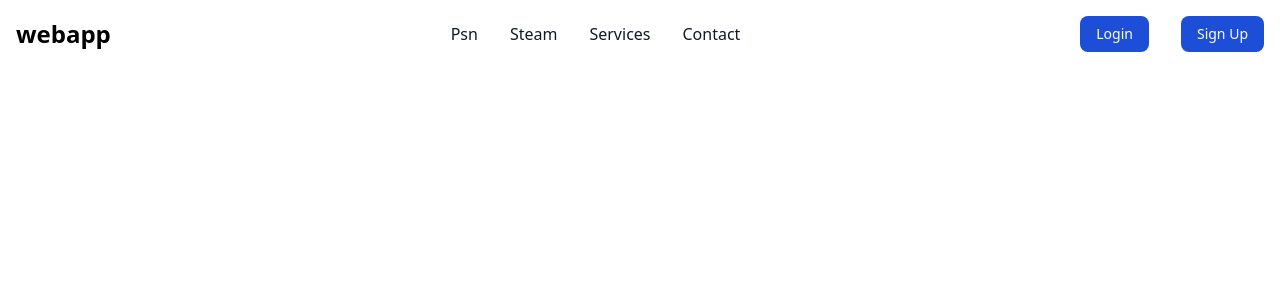
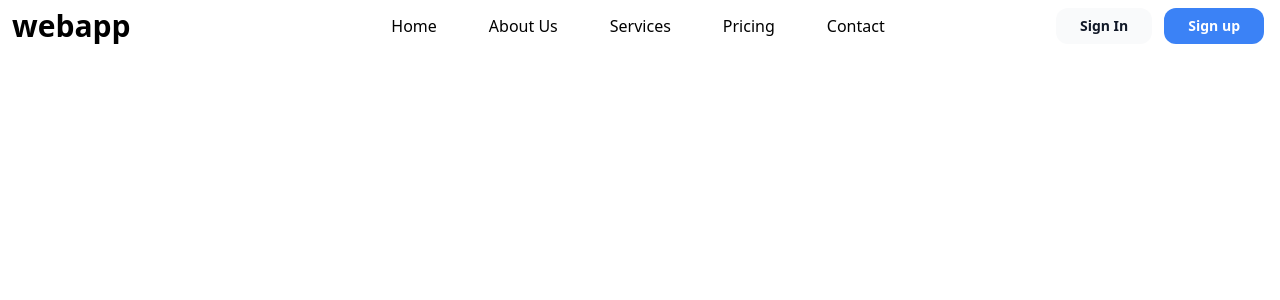
Before and after one commit to keishiin/elysium, a React (Vite) app in the folder frontend/: page / in a window 1280 px wide. Shown: the top 300 px of the page. Built offline with nearby package versions, Linux system fonts and the light colour scheme.

Commit message:
updated navbar

```diff
--- a/frontend/src/components/Navbar.tsx
+++ b/frontend/src/components/Navbar.tsx
@@ -1,60 +1,107 @@
-function Header() {
+function Navbar() {
 	return (
-    <nav className="bg-white border-gray-200 dark:bg-gray-900">
-      <div className="max-w-screen-xl flex flex-wrap items-center justify-between mx-auto p-4">
-        <a href="#" className="flex items-center">
-          <span className="self-center text-2xl font-semibold whitespace-nowrap dark:text-white">
+		<div className="bg-blue-500">
+			<nav className="relative py-2 pl-3 pr-4 flex justify-between items-center bg-white">
+				<a className="text-3xl font-bold leading-none" href="#">
+					<span className="h-10">
 						webapp
 					</span>
 				</a>
-        <div className="items-center justify-between hidden w-full md:flex md:w-auto md:order-1" id="navbar-cta">
-          <ul className="flex flex-col font-medium p-4 md:p-0 mt-4 border border-gray-100 rounded-lg bg-gray-50 md:flex-row md:space-x-8 md:mt-0 md:border-0 md:bg-white dark:bg-gray-800 md:dark:bg-gray-900 dark:border-gray-700">
+				<div className="lg:hidden">
+					<button className="navbar-burger flex items-center text-blue-600 p-3">
+						<svg className="block h-4 w-4 fill-current" viewBox="0 0 20 20" xmlns="http://www.w3.org/2000/svg">
+							<title>Mobile menu</title>
+							<path d="M0 3h20v2H0V3zm0 6h20v2H0V9zm0 6h20v2H0v-2z"></path>
+						</svg>
+					</button>
+				</div>
+				<ul className="hidden absolute top-1/2 left-1/2 transform -translate-y-1/2 -translate-x-1/2 lg:flex lg:mx-auto lg:flex lg:items-center lg:w-auto lg:space-x-6">
 					<li>
-              <a href="#" className="block py-2 pl-3 pr-4 text-gray-900 rounded hover:bg-gray-100 md:hover:bg-transparent md:hover:text-blue-700 md:p-0 md:dark:hover:text-blue-500 dark:text-white dark:hover:bg-gray-700 dark:hover:text-white md:dark:hover:bg-transparent dark:border-gray-700" >
-                Psn
+						<a className="py-2 pl-3 pr-4 text-black hover:text-blue-500" href="#">
+							Home
 						</a>
 					</li>
 					<li>
-              <a href="#" className="block py-2 pl-3 pr-4 text-gray-900 rounded hover:bg-gray-100 md:hover:bg-transparent md:hover:text-blue-700 md:p-0 md:dark:hover:text-blue-500 dark:text-white dark:hover:bg-gray-700 dark:hover:text-white md:dark:hover:bg-transparent dark:border-gray-700">
-                Steam
+						<a className="py-2 pl-3 pr-4 text-black hover:text-gray-500" href="#">
+							About Us
 						</a>
 					</li>
 					<li>
-              <a href="#" className="block py-2 pl-3 pr-4 text-gray-900 rounded hover:bg-gray-100 md:hover:bg-transparent md:hover:text-blue-700 md:p-0 md:dark:hover:text-blue-500 dark:text-white dark:hover:bg-gray-700 dark:hover:text-white md:dark:hover:bg-transparent dark:border-gray-700">
+						<a className="py-2 pl-3 pr-4 text-black hover:text-gray-500" href="#">
 							Services
 						</a>
 					</li>
 					<li>
-              <a href="#" className="block py-2 pl-3 pr-4 text-gray-900 rounded hover:bg-gray-100 md:hover:bg-transparent md:hover:text-blue-700 md:p-0 md:dark:hover:text-blue-500 dark:text-white dark:hover:bg-gray-700 dark:hover:text-white md:dark:hover:bg-transparent dark:border-gray-700">
+						<a className="py-2 pl-3 pr-4 text-black hover:text-gray-500" href="#">
+							Pricing
+						</a>
+					</li>
+					<li>
+						<a className="py-2 pl-3 pr-4 text-black hover:text-gray-500" href="#">
+							Contact
+						</a>
+					</li>
+				</ul>
+				<a className="hidden lg:inline-block lg:ml-auto lg:mr-3 py-2 px-6 bg-gray-50 hover:bg-gray-100 text-sm text-gray-900 font-bold  rounded-xl transition duration-200" href="#">
+					Sign In
+				</a>
+				<a className="hidden lg:inline-block py-2 px-6 bg-blue-500 hover:bg-blue-600 text-sm text-white font-bold rounded-xl transition duration-200" href="#">
+					Sign up
+				</a>
+			</nav>
+			<div className="navbar-menu relative z-50 hidden">
+				<div className="navbar-backdrop fixed inset-0 bg-gray-800 opacity-25"></div>
+				<nav className="fixed top-0 left-0 bottom-0 flex flex-col w-5/6 max-w-sm py-6 px-6 bg-white border-r overflow-y-auto">
+					<div className="flex items-center mb-8">
+						<button className="navbar-close">
+							<svg className="h-6 w-6 text-gray-400 cursor-pointer hover:text-gray-500" xmlns="http://www.w3.org/2000/svg" fill="none" viewBox="0 0 24 24" stroke="currentColor">
+								<path stroke-linecap="round" stroke-linejoin="round" stroke-width="2" d="M6 18L18 6M6 6l12 12"></path>
+							</svg>
+						</button>
+					</div>
+					<div>
+						<ul>
+							<li className="mb-1">
+								<a className="block p-4 text-sm font-semibold text-gray-400 hover:bg-blue-50 hover:text-blue-600 rounded" href="#">
+									Home
+								</a>
+							</li>
+							<li className="mb-1">
+								<a className="block p-4 text-sm font-semibold text-gray-400 hover:bg-blue-50 hover:text-blue-600 rounded" href="#">
+									About Us
+								</a>
+							</li>
+							<li className="mb-1">
+								<a className="block p-4 text-sm font-semibold text-gray-400 hover:bg-blue-50 hover:text-blue-600 rounded" href="#">
+									Services
+								</a>
+							</li>
+							<li className="mb-1">
+								<a className="block p-4 text-sm font-semibold text-gray-400 hover:bg-blue-50 hover:text-blue-600 rounded" href="#">
+									Pricing
+								</a>
+							</li>
+							<li className="mb-1">
+								<a className="block p-4 text-sm font-semibold text-gray-400 hover:bg-blue-50 hover:text-blue-600 rounded" href="#">
 									Contact
 								</a>
 							</li>
 						</ul>
 					</div>
-        <div className="items-center justify-between hidden w-full md:flex md:w-auto md:order-1" id="navbar-cta">
-          <ul className="flex flex-col font-medium p-4 md:p-0 mt-4 border border-gray-100 rounded-lg bg-gray-50 md:flex-row md:space-x-8 md:mt-0 md:border-0 md:bg-white dark:bg-gray-800 md:dark:bg-gray-900 dark:border-gray-700">
-            <button type="button" className="text-white bg-blue-700 hover:bg-blue-800 focus:ring-4 focus:outline-none focus:ring-blue-300 font-medium rounded-lg text-sm px-4 py-2 text-center mr-3 md:mr-0 dark:bg-blue-600 dark:hover:bg-blue-700 dark:focus:ring-blue-800">
-              <a>
-                Login
+					<div className="mt-auto">
+						<div className="pt-6">
+							<a className="block px-4 py-3 mb-3 leading-loose text-xs text-center font-semibold leading-none bg-gray-50 hover:bg-gray-100 rounded-xl" href="#">
+								Sign in
 							</a>
-            </button>
-            <button type="button" className="text-white bg-blue-700 hover:bg-blue-800 focus:ring-4 focus:outline-none focus:ring-blue-300 font-medium rounded-lg text-sm px-4 py-2 text-center mr-3 md:mr-0 dark:bg-blue-600 dark:hover:bg-blue-700 dark:focus:ring-blue-800">
-              <a>
+							<a className="block px-4 py-3 mb-2 leading-loose text-xs text-center text-white font-semibold bg-blue-600 hover:bg-blue-700  rounded-xl" href="#">
 								Sign Up
 							</a>
-            </button>
-            <button data-collapse-toggle="navbar-cta" type="button" className="inline-flex items-center p-2 w-10 h-10 justify-center text-sm text-gray-500 rounded-lg md:hidden hover:bg-gray-100 focus:outline-none focus:ring-2 focus:ring-gray-200 dark:text-gray-400 dark:hover:bg-gray-700 dark:focus:ring-gray-600" aria-controls="navbar-cta" aria-expanded="false">
-              <span className="sr-only">Open main menu</span>
-              <svg className="w-5 h-5" aria-hidden="true" xmlns="http://www.w3.org/2000/svg" fill="none" viewBox="0 0 17 14">
-                <path stroke="currentColor" stroke-linecap="round" stroke-linejoin="round" stroke-width="2" d="M1 1h15M1 7h15M1 13h15" />
-              </svg>
-            </button>
-          </ul>
 						</div>
-
 					</div>
 				</nav>
+			</div>
+		</div>
 	)
 }
 
-export default Header;
+export default Navbar;
```
Lines whose indentation alone changed are shown as unchanged.
